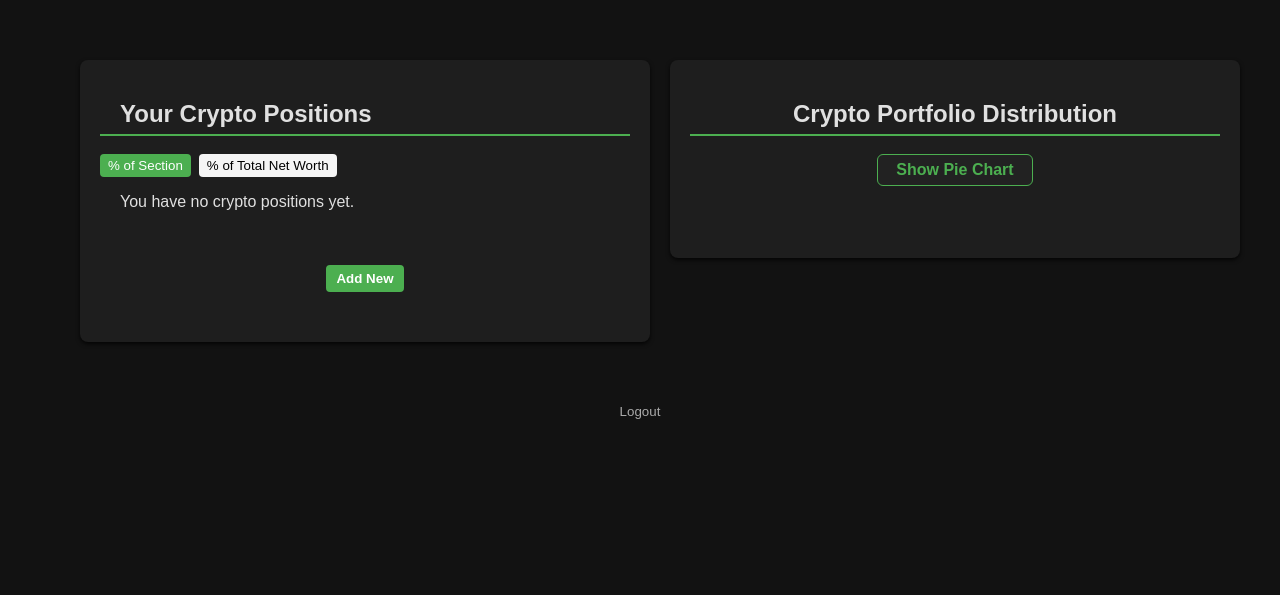
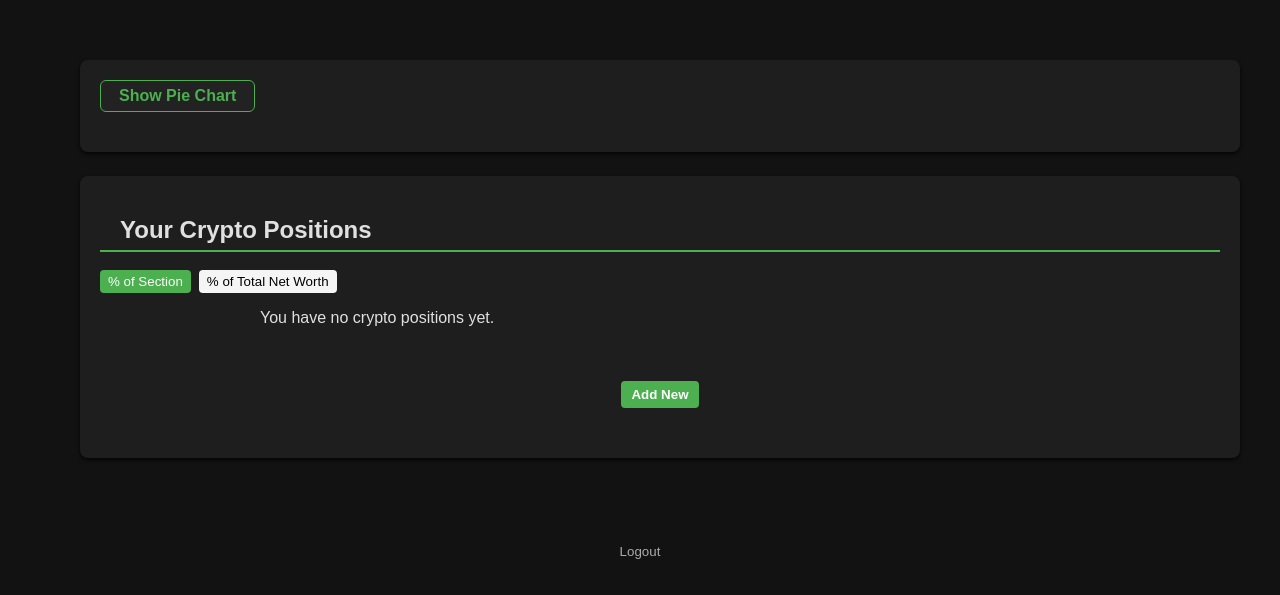
Before and after one commit to mateussfeir/Portfolio_tracker, a Django app: page /home/ in a window 1280 px wide. Shown: the part 205-800 px from the top of the page. Run offline with Django 4.2, Linux system fonts and the light colour scheme; the visitor is signed in with stand-in values (Sample User, id 1); data that the repository does not hold is empty; some libraries are stand-ins or nearby versions.

Commit message:
Trying a new version of front end and chart display design, but it is not looking very good so far... working on it

```diff
--- a/portfolio/templates/base2.html
+++ b/portfolio/templates/base2.html
@@ -60,8 +60,23 @@
     </nav>
 </header>
 <div class="container" style="flex-direction: column; align-items: center; padding-top: 20px;">
-    <div style="display: flex; flex-wrap: wrap; gap: 20px; width: 100%; justify-content: center; align-items: flex-start;">
-        <div class="card" style="flex: 1 1 45%; min-width: 350px;">
+    <div style="width: 100%; max-width: 1200px; margin: 0 auto;">
+        <div class="card pie-chart-container" style="margin-bottom: 24px;">
+            <button id="toggle-chart-btn" style="background: #222; color: #4caf50; border: 1.5px solid #4caf50; border-radius: 6px; padding: 6px 18px; font-weight: bold; cursor: pointer; font-size: 1em; margin-bottom: 0; display: block;">Show Pie Chart</button>
+            <div id="pie-chart-div" style="display: none; margin-top: 0; padding-top: 0;">
+                {% if pie_chart %}
+                    {{ pie_chart|safe }}
+                {% else %}
+                    <p style="color: #aaa;">No chart data available.</p>
+                {% endif %}
+            </div>
+            <div id="bar-chart-div" style="display: block; margin-top: 0; padding-top: 0;">
+                {% if bar_chart %}
+                    {{ bar_chart|safe }}
+                {% endif %}
+            </div>
+        </div>
+        <div class="card" style="margin-bottom: 24px;">
             <div class="section-header">{% block positions_title %}Your Positions{% endblock %}</div>
             {% block percent_buttons %}
             <form method="get" style="display: flex; gap: 8px; align-items: center; margin-bottom: 12px;">
@@ -79,22 +94,6 @@
                     <button type="submit">Add Position</button>
                     <button type="button" id="cancel-add-form-btn" style="margin-left: 10px; background: #aaa; color: #222;">Cancel</button>
                 </form>
-            </div>
-        </div>
-        <div class="card pie-chart-container" style="flex: 1 1 45%; min-width: 350px;">
-            <div class="section-header">{% block chart_title %}Portfolio Distribution{% endblock %}</div>
-            <button id="toggle-chart-btn" style="background: #222; color: #4caf50; border: 1.5px solid #4caf50; border-radius: 6px; padding: 6px 18px; font-weight: bold; cursor: pointer; font-size: 1em; margin-bottom: 12px;">Show Pie Chart</button>
-            <div id="pie-chart-div" style="display: none;">
-                {% if pie_chart %}
-                    {{ pie_chart|safe }}
-                {% else %}
-                    <p style="color: #aaa;">No chart data available.</p>
-                {% endif %}
-            </div>
-            <div id="bar-chart-div" style="display: block;">
-                {% if bar_chart %}
-                    {{ bar_chart|safe }}
-                {% endif %}
             </div>
         </div>
     </div>
--- a/portfolio/templates/general.html
+++ b/portfolio/templates/general.html
@@ -16,7 +16,7 @@
         {% for t in totals %}
         <tr>
             <td><a href="{% url t.url %}?currency={{ selected_currency }}">{{ t.type }}</a></td>
-            <td><span class="sensitive-value">{{ currency_symbol }}{{ t.value|intcomma }}</span></td>
+            <td><span class="sensitive-value">{{ currency_symbol }}{{ t.value|floatformat:2|intcomma }}</span></td>
             <td>{{ t.percent|floatformat:2 }}%</td>
         </tr>
         {% endfor %}
```
